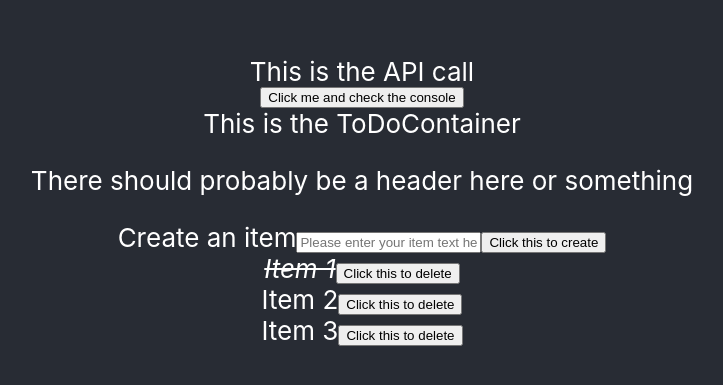
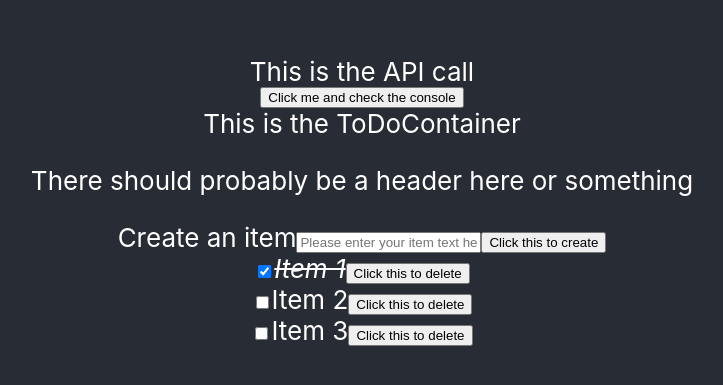
Before and after one commit to Cellv2/mern-auth-todo-app, a React (Create React App) app in the folder client/: page / in a window 1280 px wide. Shown: the part 199-584 px from the top of the page, without its empty margins (278-1001 px from the left). Built offline with nearby package versions, Linux system fonts and the light colour scheme.

Commit message:
Add completed toggle

```diff
--- a/client/src/components/ToDoContainer.tsx
+++ b/client/src/components/ToDoContainer.tsx
@@ -35,6 +35,19 @@ class ToDoContainer extends React.Component<Props, State> {
         return;
     };
 
+    handleIsCompleteChange = (index: number): void => {
+        // there really must be items by this point else nothing would have been rendered and the button wouldn't show
+        let tempItems: Item[] = this.state.items!;
+        tempItems[index].isCompleted = !tempItems[index].isCompleted;
+
+        this.setState((prevState: State) => ({
+            ...prevState,
+            items: tempItems,
+        }));
+
+        return;
+    };
+
     handleDeleteOnClick = (index: number): void => {
         // there really must be items by this point else nothing would have been rendered and the button wouldn't show
         let tempItems: Item[] = this.state.items!;
@@ -55,6 +68,7 @@ class ToDoContainer extends React.Component<Props, State> {
                 <ToDoForm
                     items={this.state.items}
                     handleCreateOnClick={this.handleCreateOnClick}
+                    handleIsCompleteChange={this.handleIsCompleteChange}
                     handleDeleteOnClick={this.handleDeleteOnClick}
                 />
             </div>
--- a/client/src/components/ToDoForm.tsx
+++ b/client/src/components/ToDoForm.tsx
@@ -8,11 +8,12 @@ import { Item } from "../../types/to-do-types";
 type Props = {
     items?: Item[];
     handleCreateOnClick: (inText: string) => void;
+    handleIsCompleteChange: (index: number) => void;
     handleDeleteOnClick: (index: number) => void;
 };
 
 const ToDoForm: React.FunctionComponent<Props> = (props: Props) => {
-    const { items, handleCreateOnClick, handleDeleteOnClick } = props;
+    const { items, handleCreateOnClick, handleIsCompleteChange, handleDeleteOnClick } = props;
 
     let toDoItems: JSX.Element | JSX.Element[];
     if (items && items.length > 0) {
@@ -22,6 +23,7 @@ const ToDoForm: React.FunctionComponent<Props> = (props: Props) => {
                     key={index}
                     index={index}
                     item={item}
+                    handleIsCompleteChange={handleIsCompleteChange}
                     handleDeleteOnClick={handleDeleteOnClick}
                 />
             );
--- a/client/src/components/ToDoItem.tsx
+++ b/client/src/components/ToDoItem.tsx
@@ -7,13 +7,20 @@ import { Item } from "../../types/to-do-types";
 type Props = {
     item: Item;
     index: number;
+    handleIsCompleteChange: (index: number) => void;
     handleDeleteOnClick: (index: number) => void;
 };
 
 const ToDoItem: React.FunctionComponent<Props> = (props: Props) => {
-    const { item, index, handleDeleteOnClick } = props;
+    const { item, index, handleIsCompleteChange, handleDeleteOnClick } = props;
     return (
         <div>
+            <input
+                type="checkbox"
+                name="isComplete"
+                checked={item.isCompleted}
+                onChange={() => handleIsCompleteChange(index)}
+            />
             <span className={item.isCompleted ? styles.complete : ""}>
                 {item.text}
             </span>
```
